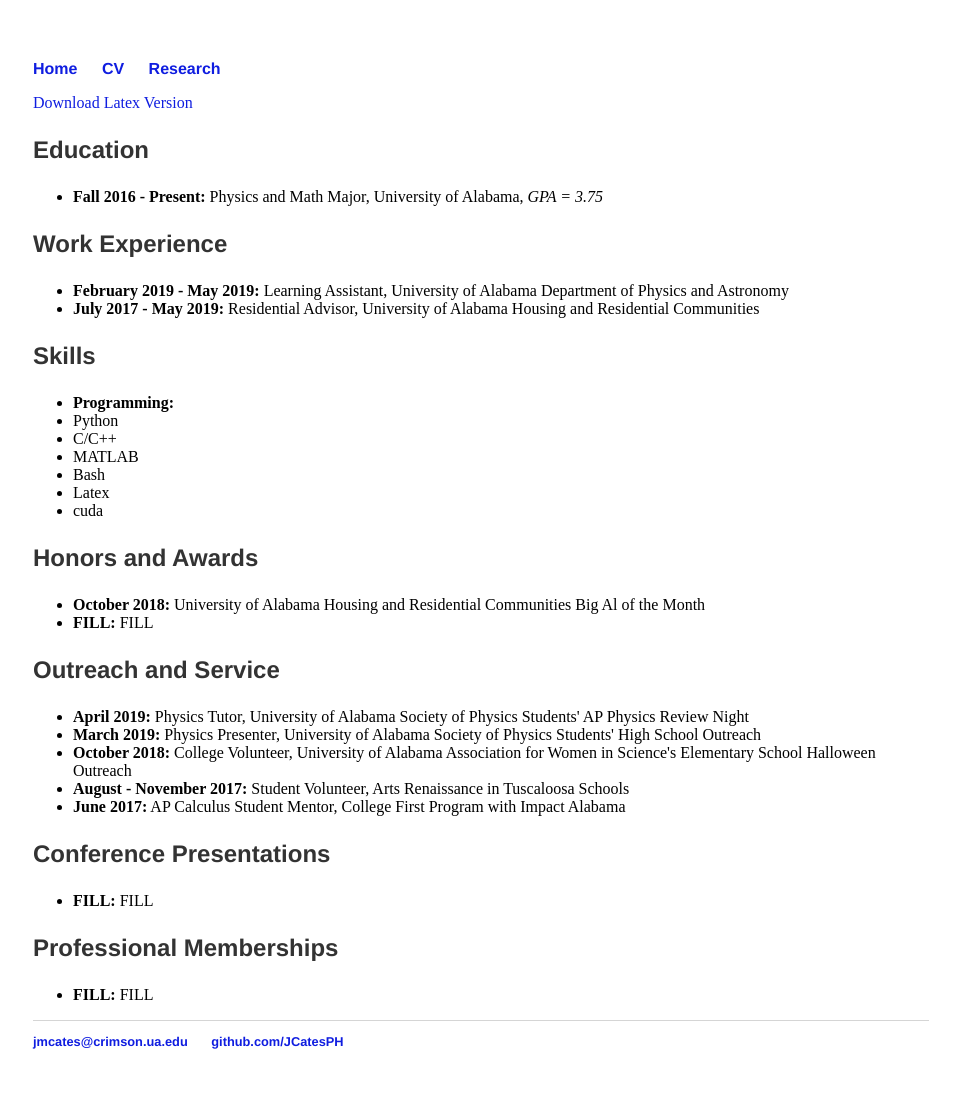
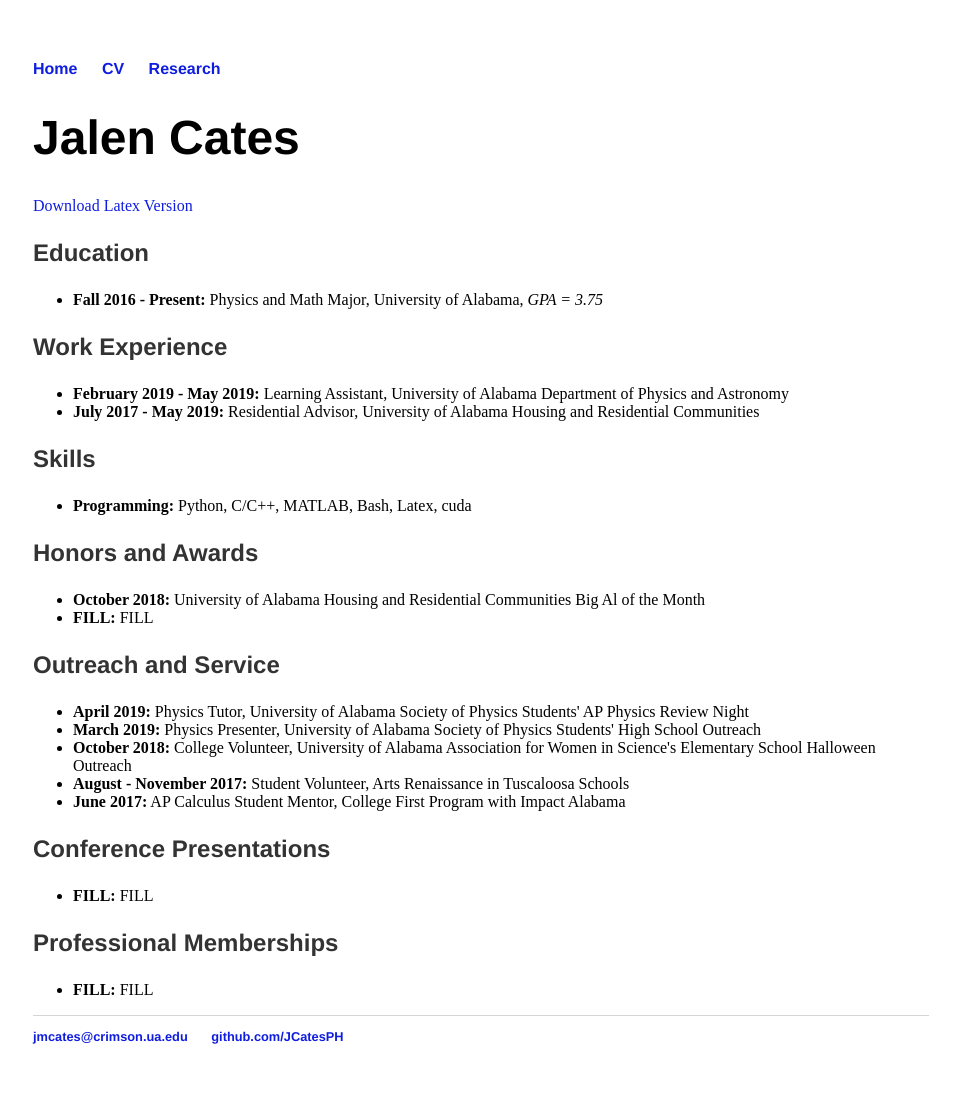
Before and after one commit to JCatesPH/JCatesPH.github.io, a Jekyll site: the page built from cv/index.html, in a window 1280 px wide. Shown: the whole page, without its empty margins (159-1119 px from the left). Built offline with Jekyll 4.4.1, drawn with Linux system fonts in a browser that asks for light colours.

Commit message:
Fix cv page

```diff
--- a/cv/index.html
+++ b/cv/index.html
@@ -3,6 +3,7 @@
 title: Jalen Cates, Physics Student
 ---
 <div class="blurb">
+	<h1>Jalen Cates</h1>
 	<a href="CV_SP19_JCATES.pdf">Download Latex Version</a>
 
 	<h3>Education</h3>
@@ -25,13 +26,7 @@
 	<h3>Skills</h3>
 	<ul>
 		<li><b>Programming:</b>
-			<li>Python</li>
-			<li>C/C++</li>
-			<li>MATLAB</li>
-			<li>Bash</li>
-			<li>Latex</li>
-			<li>cuda</li>
-			<!--Python, C/C++, MATLAB, Bash, Latex, cuda-->
+			Python, C/C++, MATLAB, Bash, Latex, cuda
 		</li>
 	</ul>
 
```
